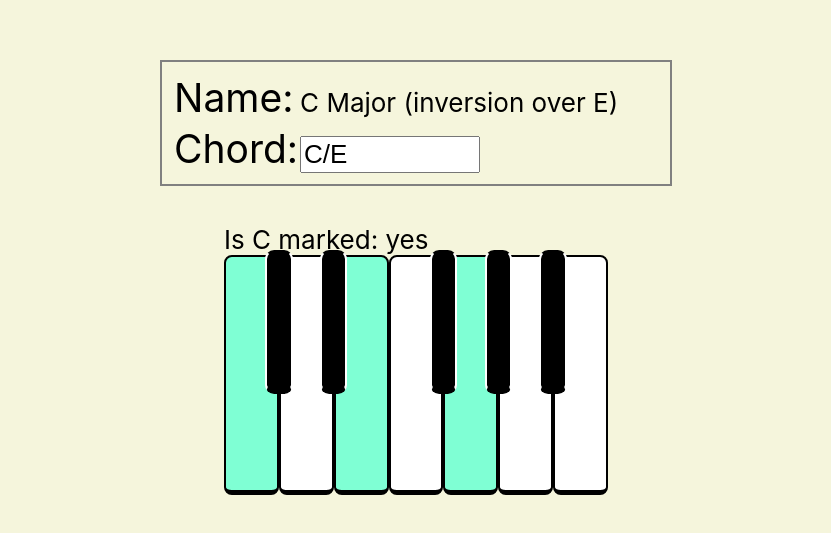
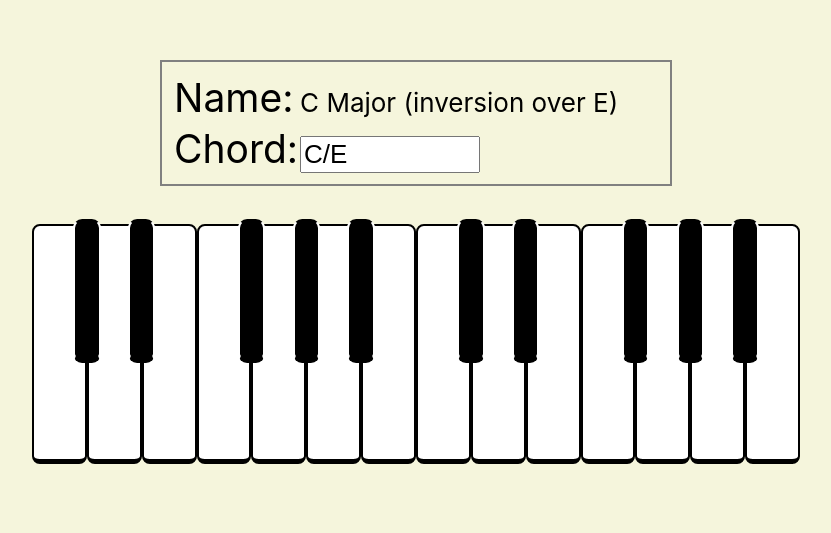
Before and after one commit to TerrorJacktyl/mapiano, a React (Create React App) app: page / in a window 1280 px wide. Shown: the part 157-690 px from the top of the page, without its empty margins (224-1055 px from the left). Built offline with nearby package versions, Linux system fonts and the light colour scheme.

Commit message:
WIP octave refactor

```diff
--- a/package.json
+++ b/package.json
@@ -43,6 +43,8 @@
     ]
   },
   "devDependencies": {
+    "@babel/plugin-proposal-class-properties": "^7.13.0",
+    "@babel/plugin-proposal-decorators": "^7.12.1",
     "@types/node": "^14.14.41"
   }
 }
--- a/src/App.tsx
+++ b/src/App.tsx
@@ -1,5 +1,5 @@
 import React from "react";
-import { createOctave as Octave, OctaveView } from "./ui/octave/Octave";
+import { createOctave, OctaveView } from "./ui/octave/Octave";
 import { ChordControls } from "./ui/controls/ChordControls";
 import "./App.css";
 
@@ -10,6 +10,8 @@ function App() {
     notes: ["E", "G", "C"],
   };
 
+  const Octaves = [1, 2].map((_) => createOctave());
+
   return (
     <div className="App">
       <ChordControls
@@ -17,7 +19,9 @@ function App() {
         onChangeSymbol={(symbol: string) => {}}
       ></ChordControls>
       <OctaveView>
-        <Octave />
+        {Octaves.map((Octave, i) => (
+          <Octave key={i} />
+        ))}
       </OctaveView>
     </div>
   );
--- a/src/ui/octave/Octave.tsx
+++ b/src/ui/octave/Octave.tsx
@@ -1,14 +1,15 @@
 import React from "react";
 import "./Octave.css";
 import { BlackKey, WhiteKey, GhostKey } from "./key/Key";
-import { action, IObservableArray, observable, runInAction } from "mobx";
+import { action, observable, runInAction } from "mobx";
 import { observer } from "mobx-react";
-import { Chord } from "../../chords/chords";
-import type { Props as KeyProps } from "./key/Key";
 
 const OCTAVE = "CDEFGAB";
 const SHARPS = "CDFGA";
 
+/**
+ * A Note enum is used to provide a canonical and human-friendly representation for indexing the notes in an octave's state.
+ */
 enum Note {
   "C",
   "C#",
@@ -37,11 +38,11 @@ type NoteState = {
 };
 
 class OctaveStore {
-  initialisedNotes = observable(new Boolean(false));
-  // All notes are not marked by default
-  markedNotes = observable(
-    NOTES.map((note) => ({ note: note, isMarked: false }))
-  );
+  @observable notes: NoteState[];
+
+  constructor(markedNotes: NoteState[]) {
+    this.notes = observable(markedNotes);
+  }
 }
 
 class OctavePresenter {
@@ -49,8 +50,10 @@ class OctavePresenter {
     const cMajor = [0, 4, 7];
     setTimeout(() => {
       this.mark(cMajor);
-      console.log("marked!");
-    }, 5000);
+    }, 1000);
+    setTimeout(() => {
+      this.unmarkAll();
+    }, 3000);
   }
 
   // For now, assume that input indexes are valid i.e. natural numbers
@@ -58,13 +61,12 @@ class OctavePresenter {
     for (const i of indexesToMark) {
       if (i >= NUMBER_OF_NOTES_IN_OCTAVE)
         throw `The index ${i} does not fall inside [0,11].`;
-      runInAction(() => (this.store.markedNotes[i].isMarked = true));
+      runInAction(() => (this.store.notes[i].isMarked = true));
     }
-    this.logMarkedKeys();
   }
 
   public logMarkedKeys() {
-    const markedNotes = this.store.markedNotes;
+    const markedNotes = this.store.notes;
     for (let i = 0; i < markedNotes.length; i++) {
       if (markedNotes[i].isMarked) console.log(`${Note[i]} is marked!`);
     }
@@ -72,61 +74,69 @@ class OctavePresenter {
 
   @action
   private unmarkAll() {
-    for (let i = 0; i < this.store.markedNotes.length; i++) {
-      this.store.markedNotes[i].isMarked = false;
+    for (let i = 0; i < this.store.notes.length; i++) {
+      runInAction(() => (this.store.notes[i].isMarked = false));
     }
   }
 }
 
-const ObservedWhiteKey = observer((props: KeyProps) => (
-  <WhiteKey {...props}></WhiteKey>
-));
-
-export function createOctave() {
-  const store = new OctaveStore();
+export const createOctave = () => {
+  const defaultNotesState = NOTES.map((note) => ({
+    note: note,
+    isMarked: false,
+  }));
+  const store = new OctaveStore(defaultNotesState);
   const presenter = new OctavePresenter(store);
 
-  return <Octave markedNotes={store.markedNotes} />;
-}
+  const { notes } = store;
 
-export const Octave = observer((props: { markedNotes: Array<NoteState> }) => {
-  const { markedNotes } = props;
-  return (
-    <div className="Octave">
-      <p>
-        Is C marked:{" "}
-        {markedNotes.length > 0 && markedNotes[0].isMarked ? "yes" : "no"}
-      </p>
-      <div className="sharps">
-        {[<GhostKey />].concat(
+  return observer(() => (
+    <Octave>
+      <BlackKeys>
+        {[<GhostKey key={"B placeholder"} />].concat(
           WHITE_KEYS.map((note) => {
-            if (!SHARPS.includes(note)) return <GhostKey />;
+            if (!SHARPS.includes(note)) return <GhostKey key={note} />;
             const props = { onClick: ONCLICK, isMarked: false };
-            return <BlackKey {...props}></BlackKey>;
+            return <BlackKey {...props} key={note}></BlackKey>;
           })
         )}
-      </div>
-      <div className="whites">
-        {markedNotes
+      </BlackKeys>
+      <WhiteKeys>
+        {notes
           .filter((noteState) => !noteState?.note.includes("#"))
           .map((noteState) => {
             return (
-              <ObservedWhiteKey
+              <WhiteKey
                 key={noteState.note}
                 onClick={ONCLICK}
                 isMarked={noteState.isMarked.valueOf()}
-              ></ObservedWhiteKey>
+              ></WhiteKey>
             );
           })}
-      </div>
-    </div>
-  );
-});
-
-type ViewProps = {
-  children?: React.ReactNode;
+      </WhiteKeys>
+    </Octave>
+  ));
 };
 
-export function OctaveView(props: ViewProps) {
+type Props = {
+  children: JSX.Element[];
+};
+
+function WhiteKeys(props: Props) {
+  const { children } = props;
+  return <div className="WhiteKeys">{children}</div>;
+}
+
+function BlackKeys(props: Props) {
+  const { children } = props;
+  return <div className="BlackKeys">{children}</div>;
+}
+
+function Octave(props: Props) {
+  const { children } = props;
+  return <div className="Octave">{children}</div>;
+}
+
+export function OctaveView(props: Props) {
   return <section className="OctaveView">{props.children}</section>;
 }
--- a/src/ui/octave/octave.css
+++ b/src/ui/octave/octave.css
@@ -12,14 +12,14 @@
   position: relative;
 }
 
-.whites {
+.WhiteKeys {
   width: 100%;
   height: 100%;
   display: flex;
   flex-flow: row nowrap;
 }
 
-.sharps {
+.BlackKeys {
   width: 100%;
   height: 60%;
   position: absolute;
```
Also changed, not shown: 1 other file (tests, documents, lock files or other folders).
